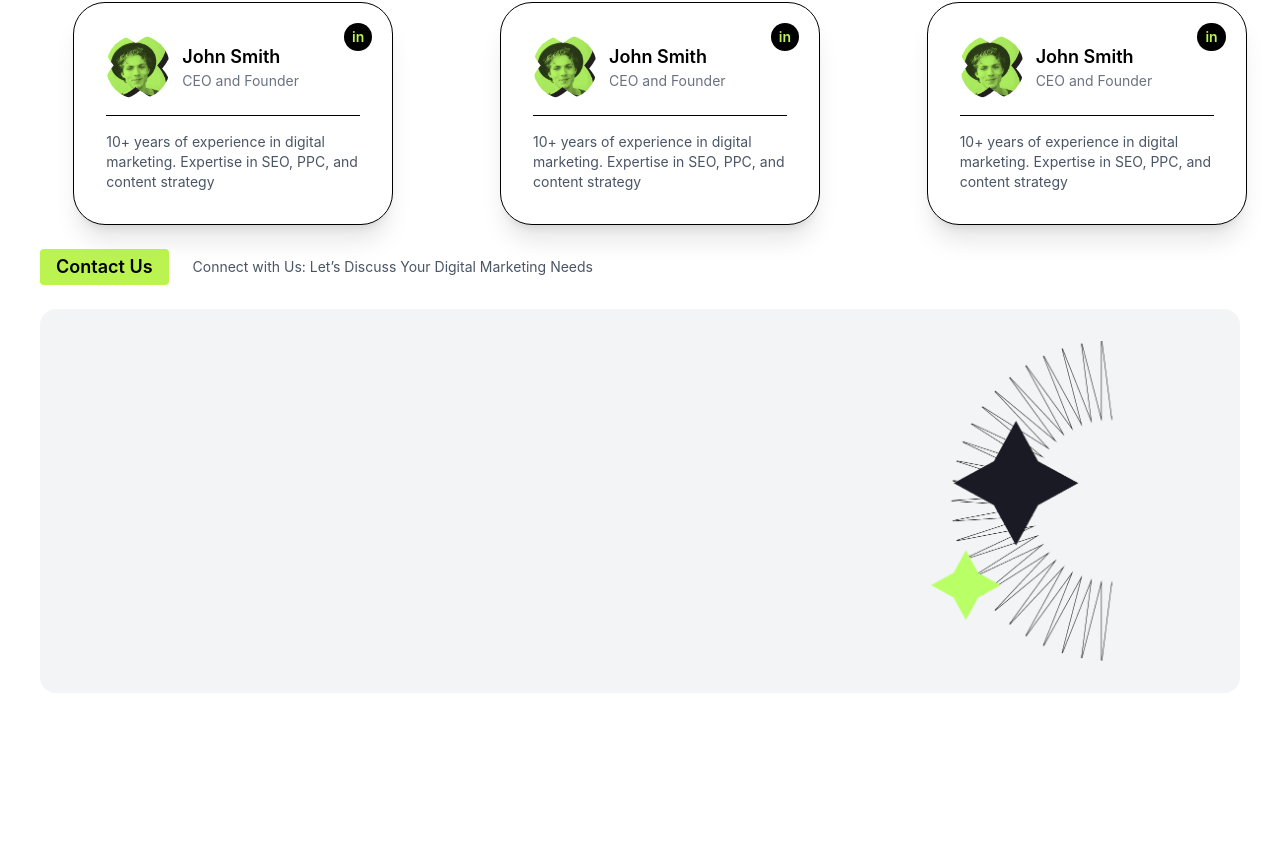
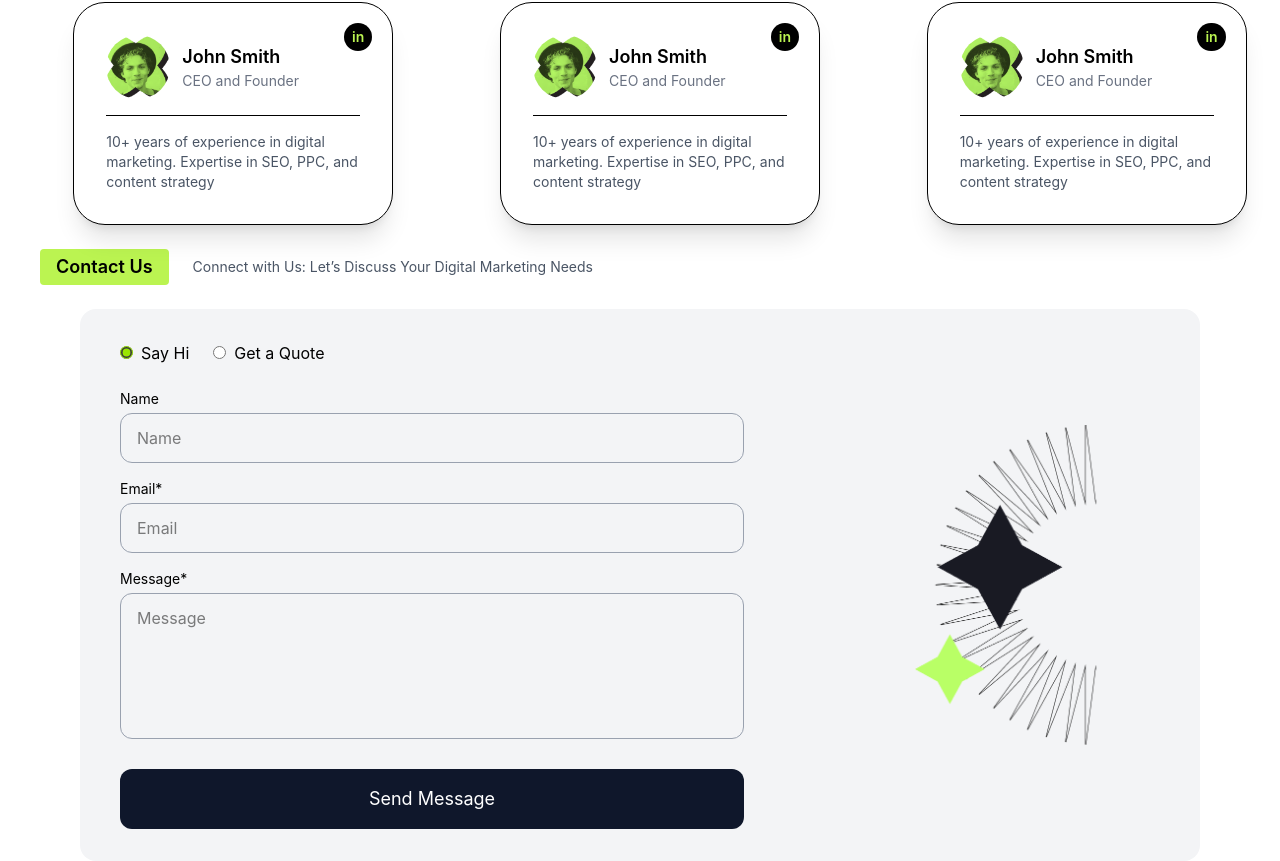
Before and after one commit to dattapatil8/Positivus, a React app in the folder Frontend/: page / in a window 1280 px wide. Shown: the part 3304-4165 px from the top of the page. Before the commit the page ends 3997 px from the top, so only its background shows below. Built offline with nearby package versions, Linux system fonts and the light colour scheme; the HTML template or start-up script is replaced by a standard one.

Commit message:
Contact us Complete

```diff
--- a/Frontend/src/Container/ContactUs.jsx
+++ b/Frontend/src/Container/ContactUs.jsx
@@ -3,8 +3,7 @@ import contactRight from "../assets/contactRight.png";
 export function ContactUs() {
     return (
         <div>
-
-            {/* head */}
+         {/* head */}
             <div className="flex items-center gap-6 px-10 py-6">
                 <span className="bg-lime-300 px-4 py-1 rounded font-semibold text-lg">
                     Contact Us
@@ -16,20 +15,67 @@ export function ContactUs() {
             </div>
 
             {/* mainBox */}
-            <div className="mx-10 bg-gray-100 rounded-2xl flex items-center justify-between px-12 py-8 overflow-hidden">
+            <div className="mx-20 bg-gray-100 rounded-2xl flex items-center justify-between px-10 py-8 overflow-hidden">
 
   {/* left */}
-  <div className="w-1/2"></div>
+  <div className="w-[60%]">
+         {/* Radio Buttons */}
+      <div className="flex items-center gap-6 mb-6">
+        <label className="flex items-center gap-2">
+          <input type="radio" name="type" defaultChecked className="accent-lime-400" />
+          Say Hi
+        </label>
+
+        <label className="flex items-center gap-2">
+          <input type="radio" name="type" />
+          Get a Quote
+        </label>
+      </div>
+
+      {/* Name */}
+      <div className="mb-4">
+        <label className="block mb-1 text-sm">Name</label>
+        <input
+          type="text"
+          placeholder="Name"
+          className="w-full border border-gray-400 rounded-xl px-4 py-3 outline-none"
+        />
+      </div>
+
+      {/* Email */}
+      <div className="mb-4">
+        <label className="block mb-1 text-sm">Email*</label>
+        <input
+          type="email"
+          placeholder="Email"
+          className="w-full border border-gray-400 rounded-xl px-4 py-3 outline-none"
+        />
+      </div>
+
+      {/* Message */}
+      <div className="mb-6">
+        <label className="block mb-1 text-sm">Message*</label>
+        <textarea
+          placeholder="Message"
+          rows="5"
+          className="w-full border border-gray-400 rounded-xl px-4 py-3 outline-none resize-none"
+        ></textarea>
+      </div>
+
+      {/* Button */}
+      <button className="w-full bg-slate-900 text-white py-4 rounded-xl text-lg">
+        Send Message
+      </button>
+
+  </div>
 
   {/* right */}
-  <div className="w-1/2 flex justify-end relative">
-
+  <div className="w-[40%] flex justify-end relative overflow-hidden">
     <img
       src={contactRight}
       alt="design"
-      className="h-[320px] object-contain translate-x-20"
+      className="h-[320px] object-contain translate-x-24"
     />
-
   </div>
 
 </div>
```
